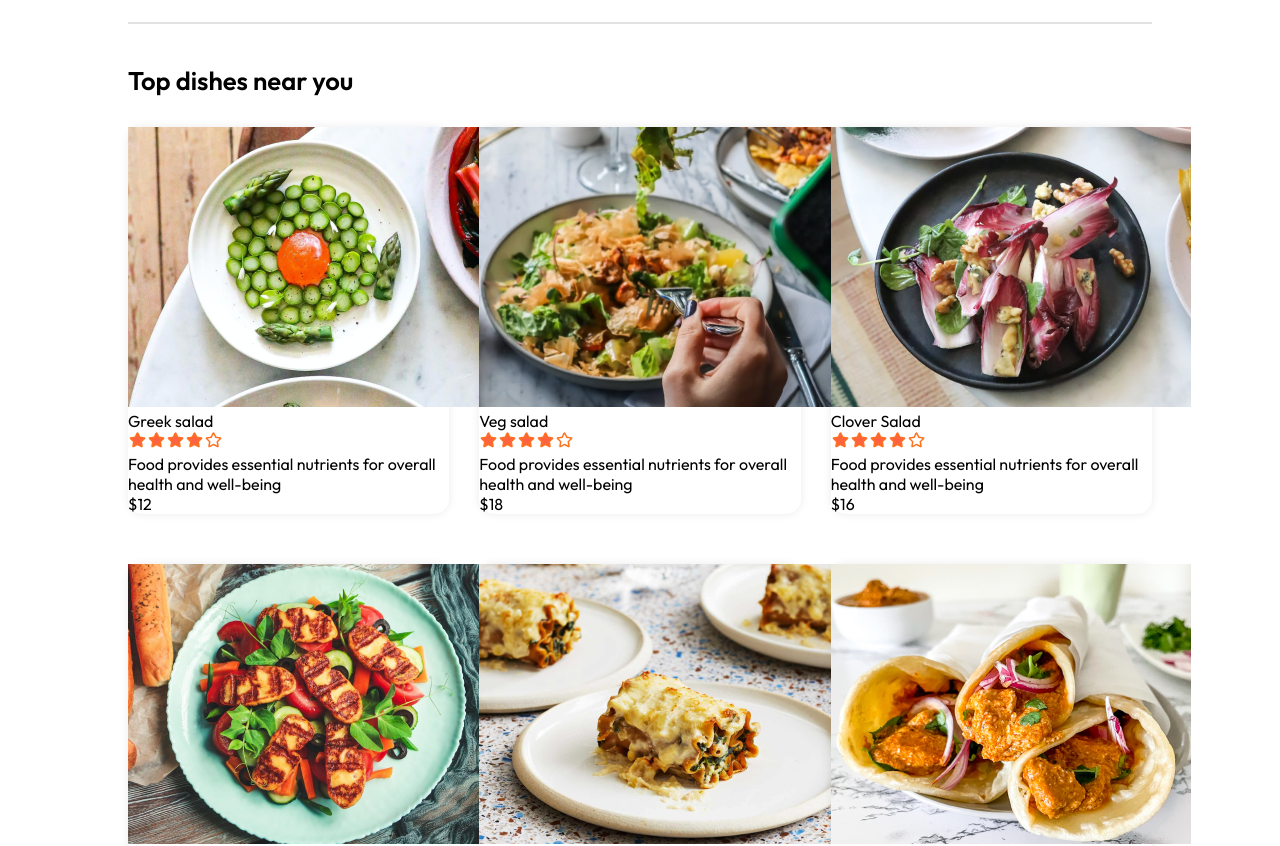
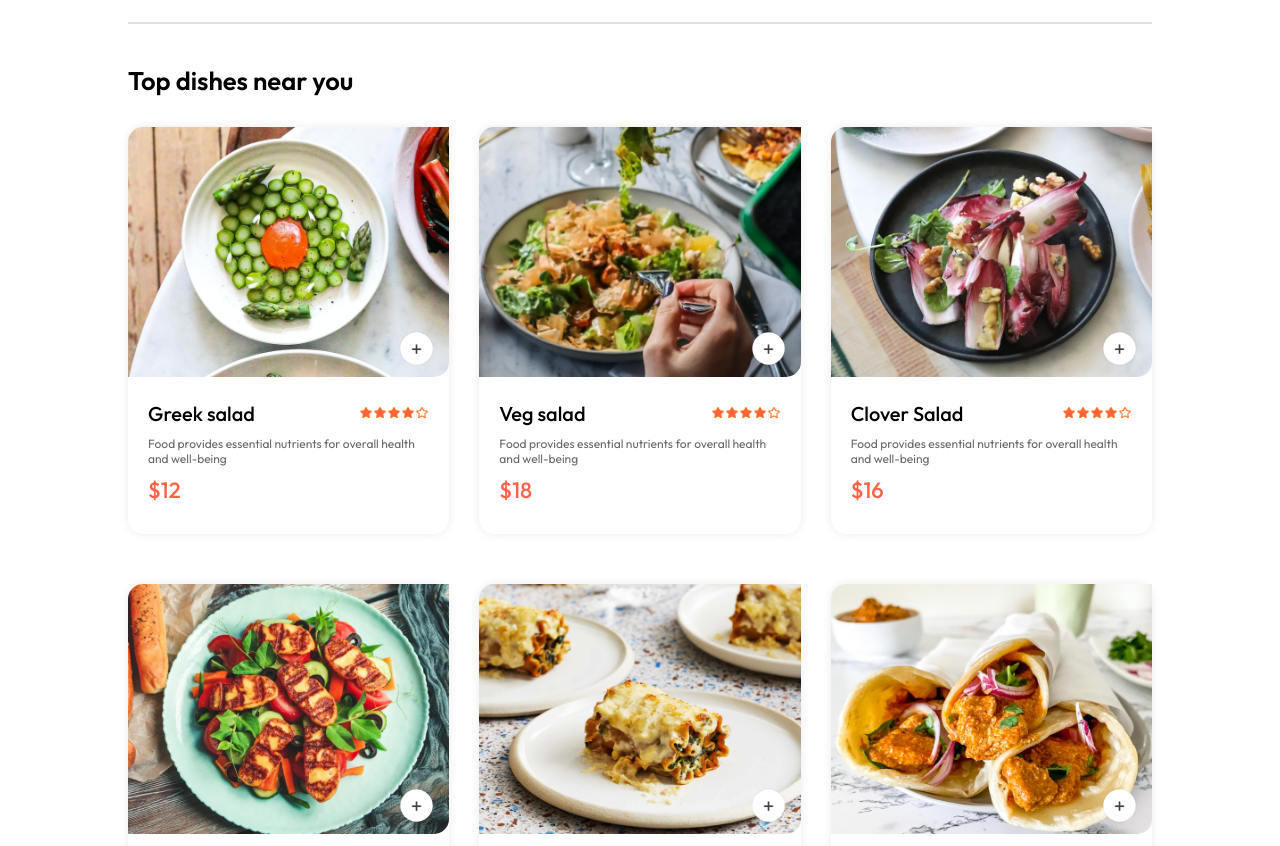
Before and after one commit to Abhinav-Kumar-Bindra21/Tomato, a React (Vite) app in the folder client/: page / in a window 1280 px wide. Shown: the part 880-1726 px from the top of the page. Built offline with nearby package versions, Linux system fonts and the light colour scheme.

Commit message:
add to cart implemented

```diff
--- a/client/src/components/FoodItem/FoodItem.css
+++ b/client/src/components/FoodItem/FoodItem.css
@@ -6,3 +6,69 @@
   transition: 0.3s;
   animation: fadeIn 1s;
 }
+
+.food-item-image {
+  width: 100%;
+  border-radius: 15px 0px;
+}
+
+.food-item-info {
+  padding: 20px;
+}
+
+.food-item-name-rating {
+  display: flex;
+  justify-content: space-between;
+  align-items: center;
+  margin-bottom: 10px;
+}
+
+.food-item-name-rating p {
+  font-size: 20px;
+  font-weight: 500;
+}
+
+.food-item-name-rating img {
+  width: 70px;
+}
+
+.food-item-desc {
+  color: #676767;
+  font-size: 12px;
+}
+
+.food-item-price {
+  color: tomato;
+  font-size: 22px;
+  font-weight: 500;
+  margin: 10px 0px;
+}
+
+.food-item-img-container {
+  position: relative;
+}
+
+.food-item-img-container .add {
+  width: 35px;
+  position: absolute;
+  bottom: 15px;
+  right: 15px;
+  cursor: pointer;
+  border-radius: 50%;
+}
+
+.food-item-counter {
+  position: absolute;
+  bottom: 15px;
+  right: 15px;
+  display: flex;
+  align-items: center;
+  gap: 10px;
+  padding: 6px;
+  border-radius: 50px;
+  background-color: white;
+}
+
+.food-item-counter img {
+  width: 30px;
+}
--- a/client/src/components/FoodItem/FoodItem.jsx
+++ b/client/src/components/FoodItem/FoodItem.jsx
@@ -1,12 +1,24 @@
-import React from "react";
+import React, { useContext } from "react";
 import "./FoodItem.css";
 import { assets } from "../../assets/frontend_assets/assets";
+import { StoreContext } from "../../context/StoreContext";
 
 const FoodItem = ({ id, name, price, description, image }) => {
+  const { cartItems, addToCart, removeFromCart } = useContext(StoreContext);
   return (
     <div className="food-item">
       <div className="food-item-img-container">
         <img src={image} className="food-item-image" alt="" />
+
+        {!cartItems[id] ? (
+          <img src={assets.add_icon_white} className="add" onClick={() => addToCart(id)} alt="" />
+        ) : (
+          <div className="food-item-counter">
+            <img onClick={() => removeFromCart(id)} src={assets.remove_icon_red} alt="" />
+            <p>{cartItems[id]}</p>
+            <img onClick={() => addToCart(id)} src={assets.add_icon_green} alt="" />
+          </div>
+        )}
       </div>
 
       <div className="food-item-info">
--- a/client/src/context/StoreContext.jsx
+++ b/client/src/context/StoreContext.jsx
@@ -1,11 +1,39 @@
-import { createContext } from "react";
+import { createContext, useEffect, useState } from "react";
 import { food_list } from "../assets/frontend_assets/assets";
 
 export const StoreContext = createContext(null);
 
 const StoreContextProvider = (props) => {
+  const [cartItems, setCartItems] = useState({});
+
+  const addToCart = (itemId) => {
+    if (!cartItems[itemId]) {
+      setCartItems((prev) => ({
+        ...prev,
+        [itemId]: 1,
+      }));
+    } else {
+      setCartItems((prev) => ({
+        ...prev,
+        [itemId]: prev[itemId] + 1,
+      }));
+    }
+  };
+
+  const removeFromCart = (itemId) => {
+    setCartItems((prev) => ({ ...prev, [itemId]: prev[itemId] - 1 }));
+  };
+
+  useEffect(() => {
+    console.log(cartItems);
+  }, [cartItems]);
+
   const contextValue = {
     food_list,
+    cartItems,
+    setCartItems,
+    addToCart,
+    removeFromCart,
   };
 
   return <StoreContext.Provider value={contextValue}>{props.children}</StoreContext.Provider>;
```
